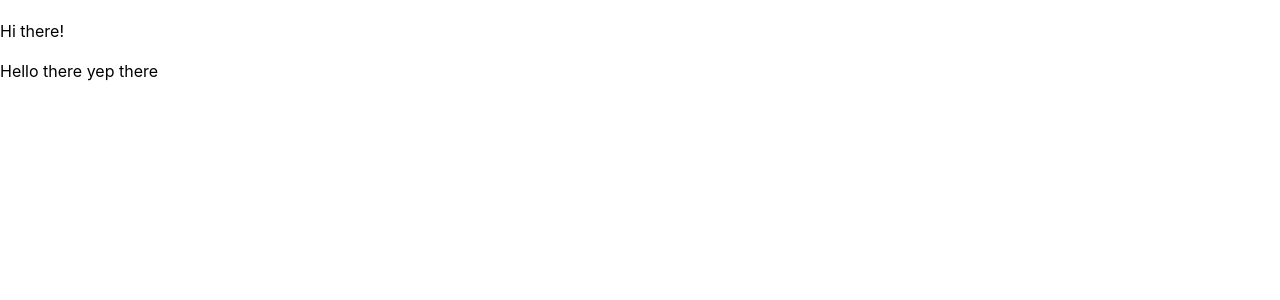
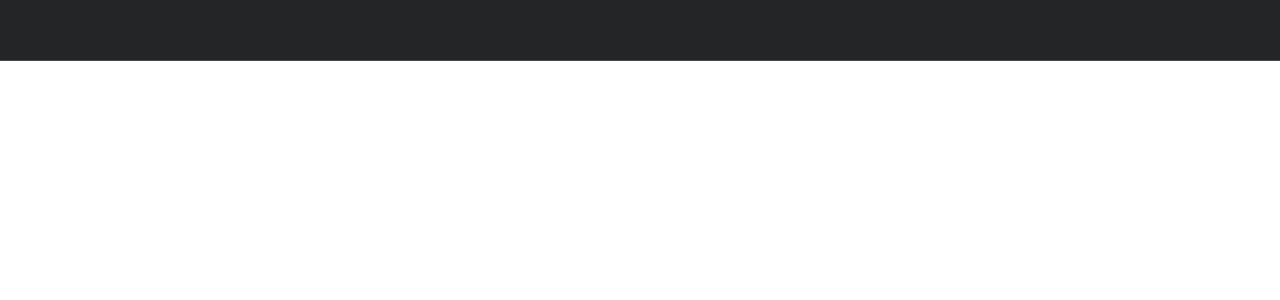
Before and after one commit to dmanojlovic/Clothing-app, a React (Create React App) app: page / in a window 1280 px wide. Shown: the top 300 px of the page. Built offline with nearby package versions, Linux system fonts and the light colour scheme.

Commit message:
Co-authored-by: Zogbi, Daniel <dzogbi@purdue.edu> Co-authored-by: Gao Changxiang <gao654@purdue.edu>

```diff
--- a/src/App.js
+++ b/src/App.js
@@ -2,18 +2,16 @@ import React from "react";
 
 function App() {
   return (
-    <div className='container'>
-      <h1/>Hi there!
-      <h2/>Hello there yep there
-    </div>
+    <Dropdown></Dropdown>
+
   )
 }
-//function dropdown()){
- // return(
-   // <nav className="dropdown">
-   //   <ul className="dropdown-nav"></ul>
-   // </nav>
- // );
-//}
+function Dropdown(){
+  return(
+    <nav className="dropdown">
+      <ul className="dropdown-nav"></ul>
+    </nav>
+  );
+}
 
 export default App;
```
